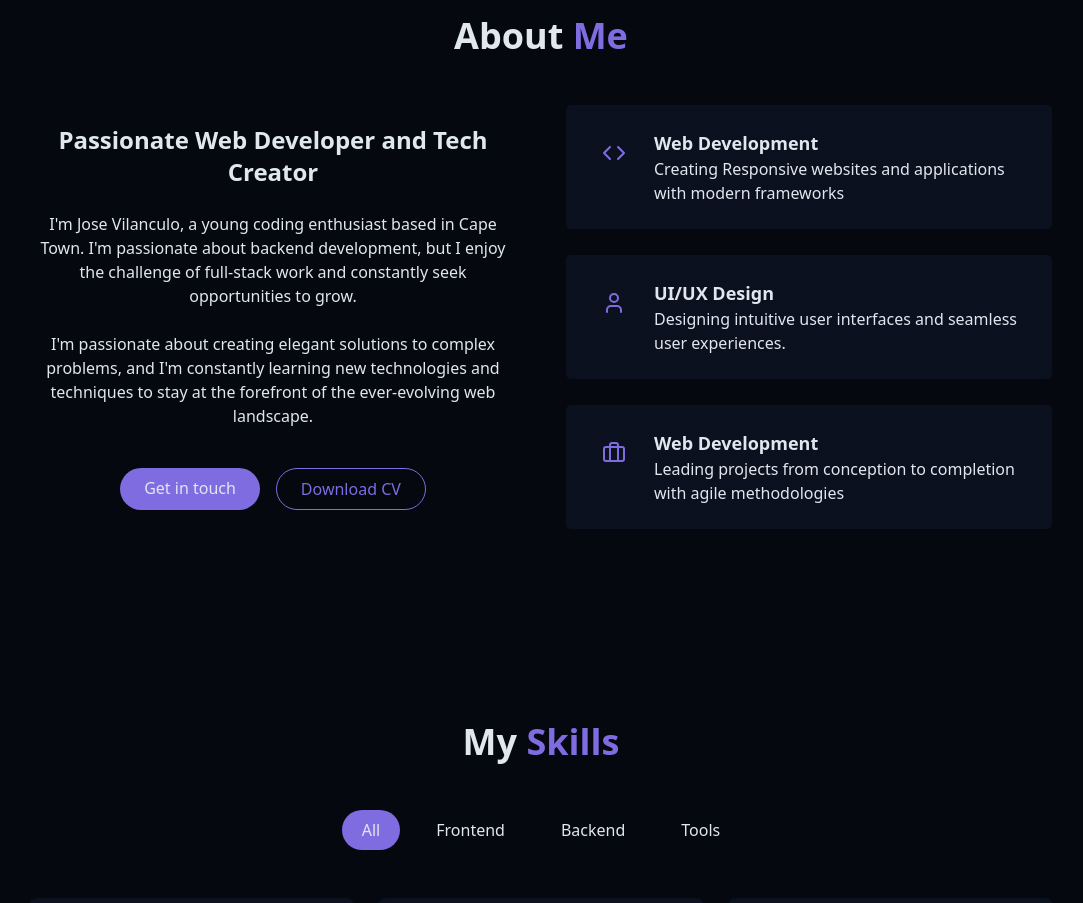
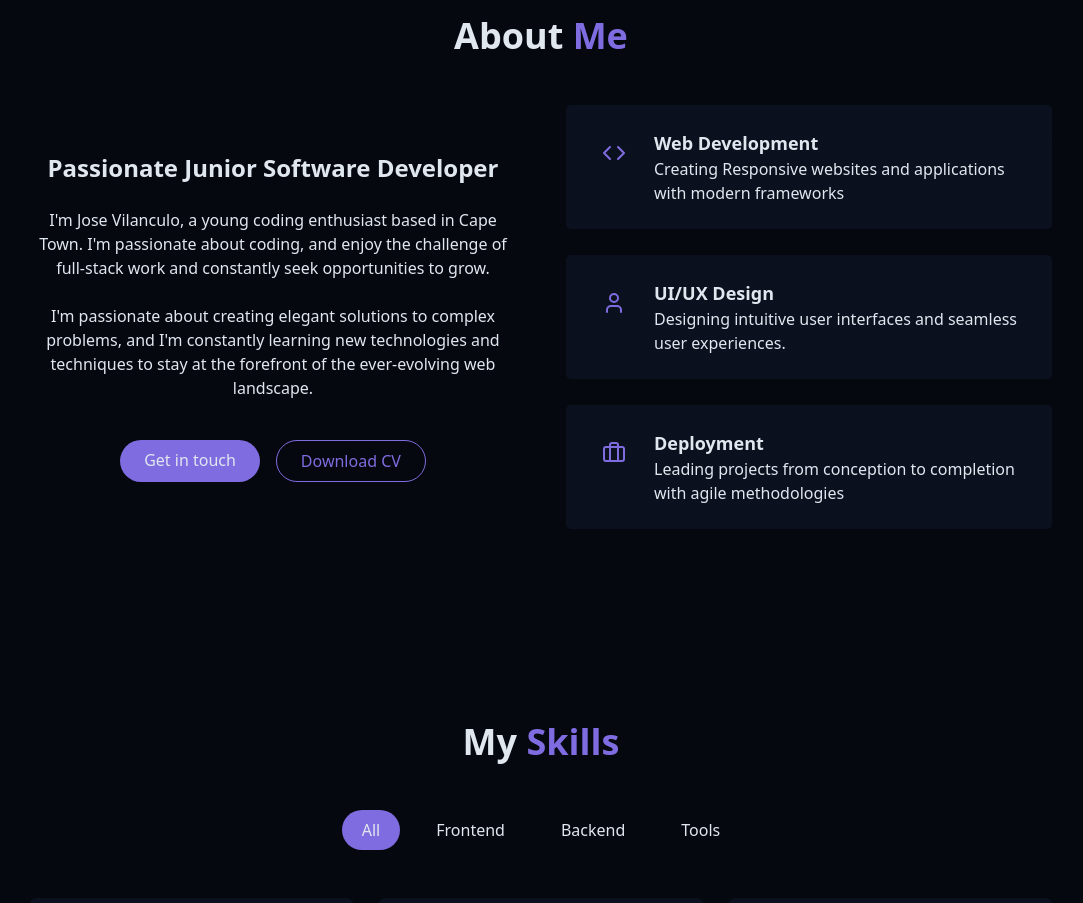
Before and after one commit to Jose-Vilanculo/React-Portfolio, a React (Vite) app: page / in a window 1280 px wide. Shown: the part 880-1783 px from the top of the page, without its empty margins (99-1182 px from the left). Built offline with nearby package versions, Linux system fonts and the light colour scheme.

Commit message:
update: changed AboutSection information

```diff
--- a/src/components/AboutMeSection.jsx
+++ b/src/components/AboutMeSection.jsx
@@ -15,12 +15,12 @@ export const AboutMeSection = () => {
                     {/* Left section */}
 
                     <div className="space-y-6">
-                        <h3 className="text-2xl font-semibold">Passionate Web Developer and Tech Creator</h3>
+                        <h3 className="text-2xl font-semibold">Passionate Junior Software Developer</h3>
 
                         <p className="text-muted-foreground">
                             I'm Jose Vilanculo, a young
                             coding enthusiast based in Cape Town.
-                            I'm passionate about backend development, but I enjoy
+                            I'm passionate about coding, and enjoy
                             the challenge of full-stack work
                             and constantly seek opportunities to grow.
                         </p>
@@ -95,7 +95,7 @@ export const AboutMeSection = () => {
                                     <Briefcase className="h-6 w-6 text-primary"/>
                                 </div>
                                 <div className="text-left">
-                                    <h4 className="font-semibold text-lg">Web Development</h4>
+                                    <h4 className="font-semibold text-lg">Deployment</h4>
                                     <p className="text-muted-foreground">
                                         Leading projects from conception to
                                         completion with agile methodologies
```
